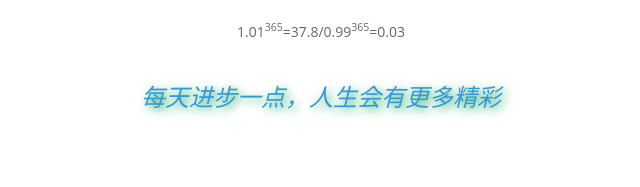
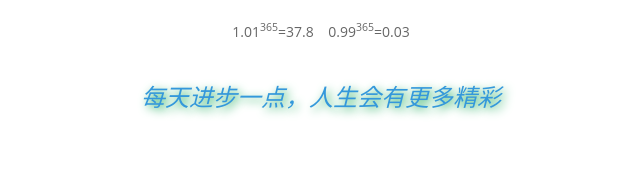
Before and after one commit to iHearty/iHearty.github.io, a plain HTML site: page 2016/04/02/hello-world/index.html in a window 1280 px wide. Shown: the part 360-547 px from the top of the page, 319-959 px from the left. Drawn offline with Linux system fonts and the light colour scheme; a script that the page names is missing; a web font is replaced by a local one.

Commit message:
Site updated: 2016-04-02 23:14:15

```diff
--- a/2016/04/02/hello-world/index.html
+++ b/2016/04/02/hello-world/index.html
@@ -169,7 +169,7 @@
                         <div class="center-me animateme" data-when="exit" data-from="0" data-to="0.6" data-opacity="0" data-translatey="100">
                             <div>
                                 <h2>MAKE A <span>PROGRESS</span> EVERYDAY.</h2>
-                                <p><div>1.01<sup>365</sup>=37.8/0.99<sup>365</sup>=0.03</div><div class='sub-title'>每天进步一点，人生会有更多精彩</div></p>
+                                <p><div>1.01<sup>365</sup>=37.8&nbsp;&nbsp;&nbsp;&nbsp;0.99<sup>365</sup>=0.03</div><div class='sub-title'>每天进步一点，人生会有更多精彩</div></p>
                             </div>
                         </div>
                     </div>
```
Also changed, not shown: archives/2016/04/index.html (+1 -1 lines), archives/2016/index.html (+1 -1 lines), archives/index.html (+1 -1 lines), index.html (+1 -1 lines).
